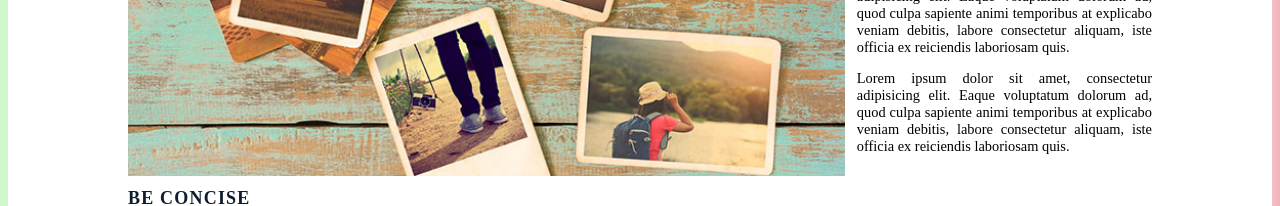
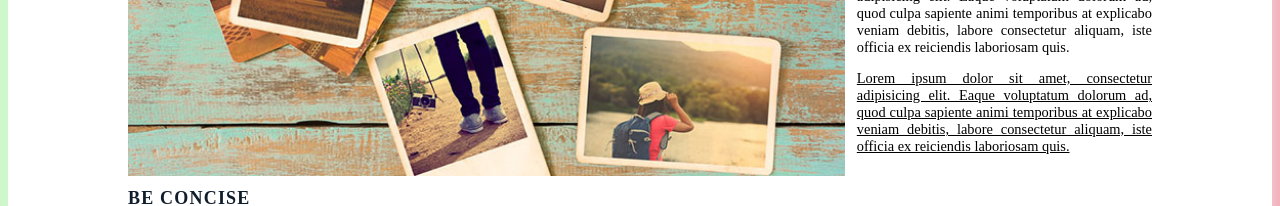
Before and after one commit to Aman50/Udacity-Personal-Blog-Website, a website: page pages/blog-1.html in a window 1280 px wide. Shown: the part 563-769 px from the top of the page. Drawn offline with nearby package versions, Linux system fonts and the light colour scheme.

Commit message:
Added underlined para

```diff
--- a/css/base/_typography.css
+++ b/css/base/_typography.css
@@ -55,6 +55,10 @@
   font-style: italic;
 }
 
+.underlined {
+  text-decoration: underline;
+}
+
 .blockquote::before,
 .blockquote::after {
   content: '"';
--- a/pages/blog-1.html
+++ b/pages/blog-1.html
@@ -62,7 +62,7 @@
             consectetur adipisicing elit. Eaque voluptatum dolorum ad, quod
             culpa sapiente animi temporibus at explicabo veniam debitis, labore
             consectetur aliquam, iste officia ex reiciendis laboriosam quis.
-            <p>
+            <p class="underlined">
               Lorem ipsum dolor sit amet, consectetur adipisicing elit. Eaque
               voluptatum dolorum ad, quod culpa sapiente animi temporibus at
               explicabo veniam debitis, labore consectetur aliquam, iste officia
```
